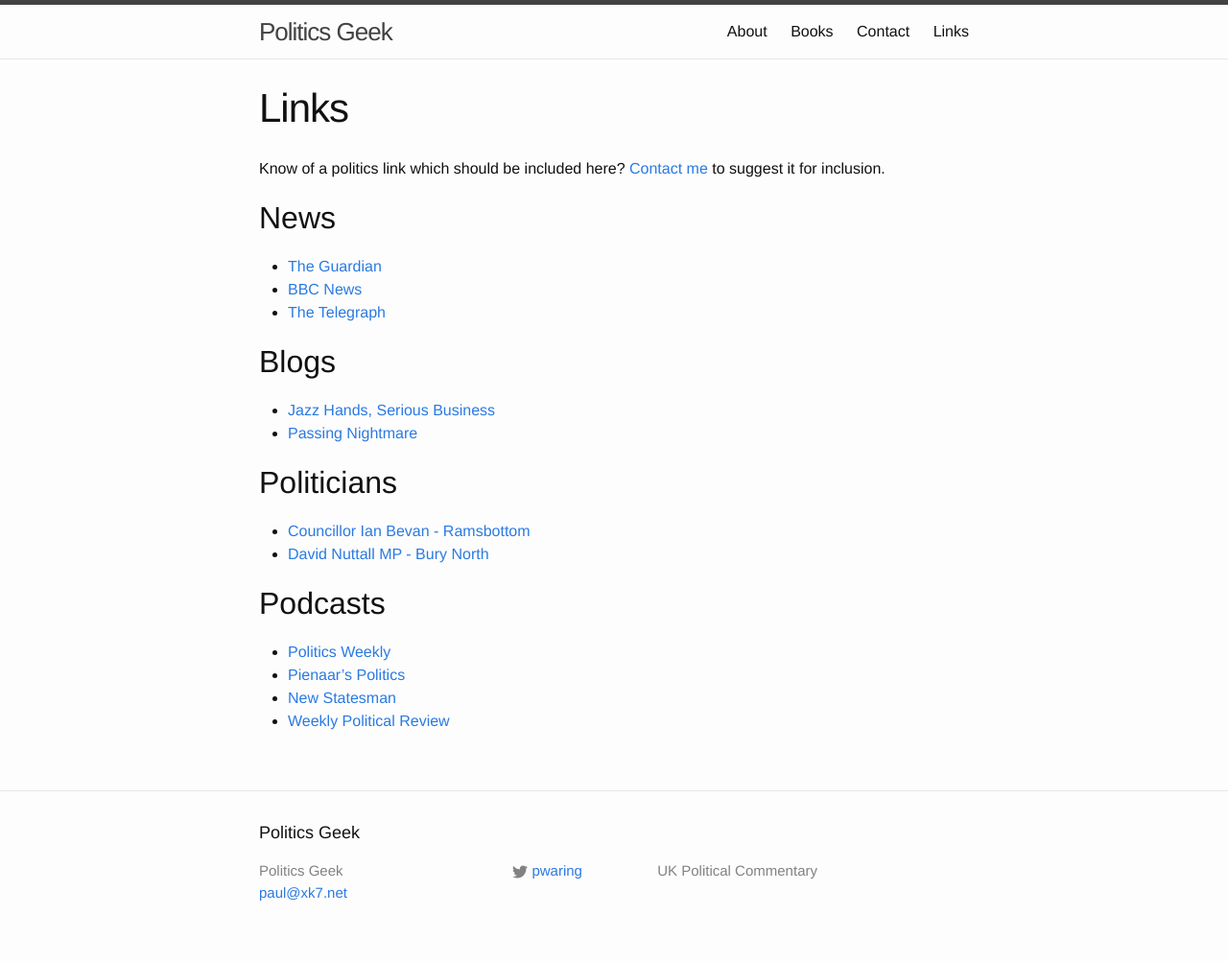
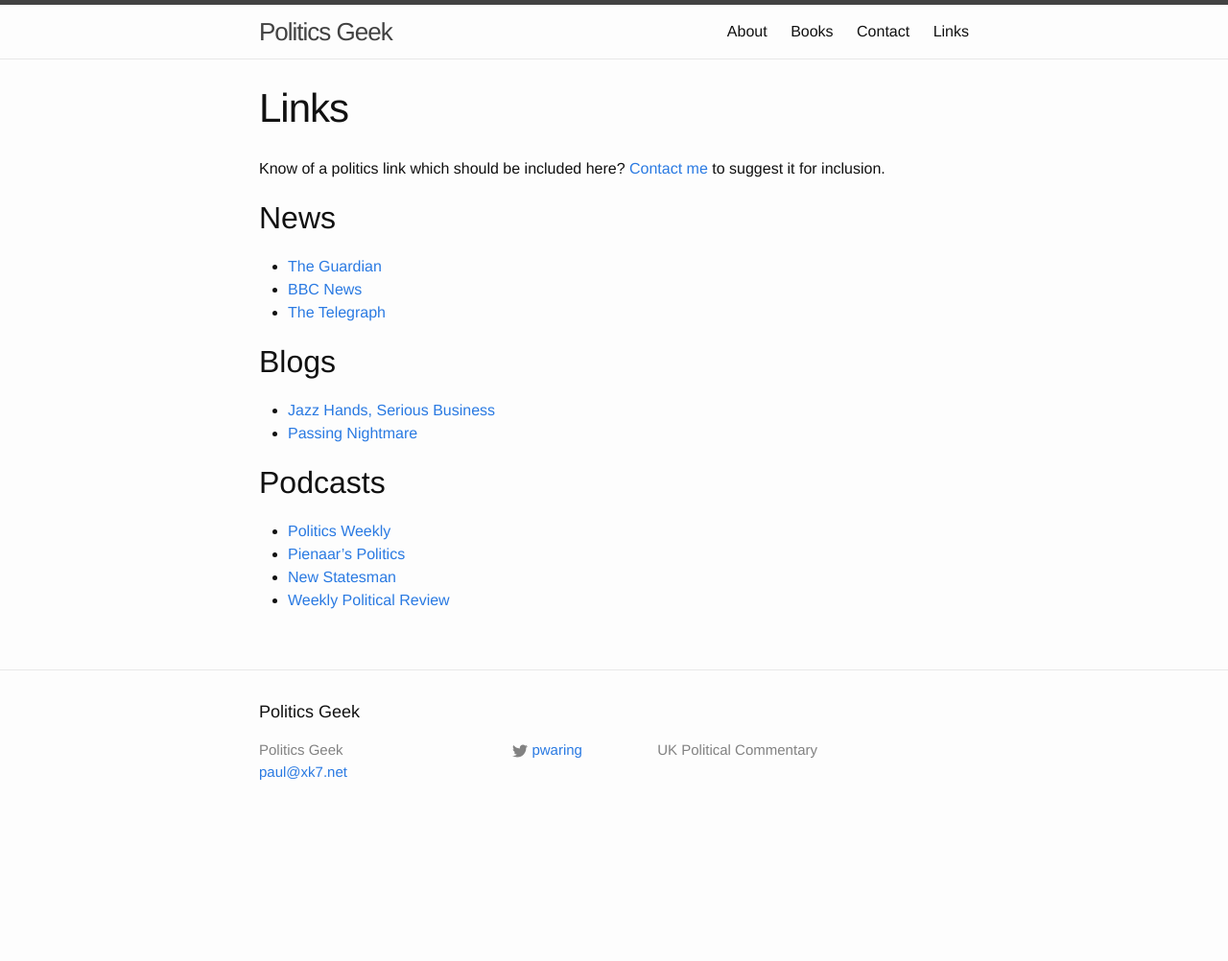
Before and after one commit to pwaring/politicsgeek.co.uk, a Jekyll site: the page built from links.md, in a window 1280 px wide. Shown: the whole page at 96% size. Built offline with Jekyll 4.4.1, drawn with Linux system fonts in a browser that asks for light colours; after the commit the page ends 900 px from its top, so only the background shows below that.

Commit message:
Remove politician links

```diff
--- a/links.md
+++ b/links.md
@@ -16,11 +16,6 @@ Know of a politics link which should be included here? [Contact me](/contact/) t
  * [Jazz Hands, Serious Business](http://jazzhandsseriousbusiness.wordpress.com/)
  * [Passing Nightmare](http://passingnightmare.co.uk/)
 
-## Politicians
-
- * [Councillor Ian Bevan - Ramsbottom](http://cllrianbevan.wordpress.com/)
- * [David Nuttall MP - Bury North](http://davidnuttall.info/)
-
 ## Podcasts
 
  * [Politics Weekly](http://www.theguardian.com/politics/series/politicsweekly)
```
